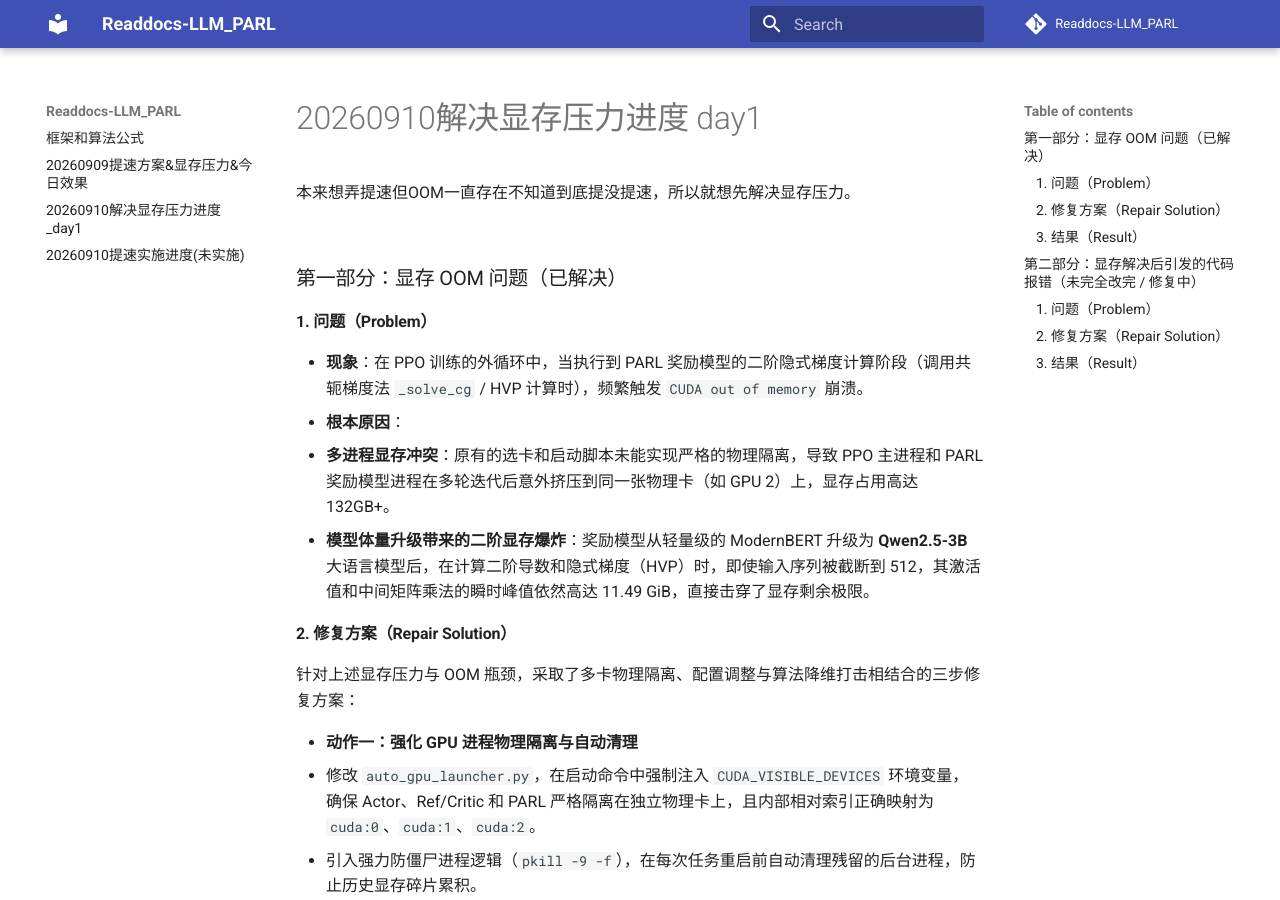
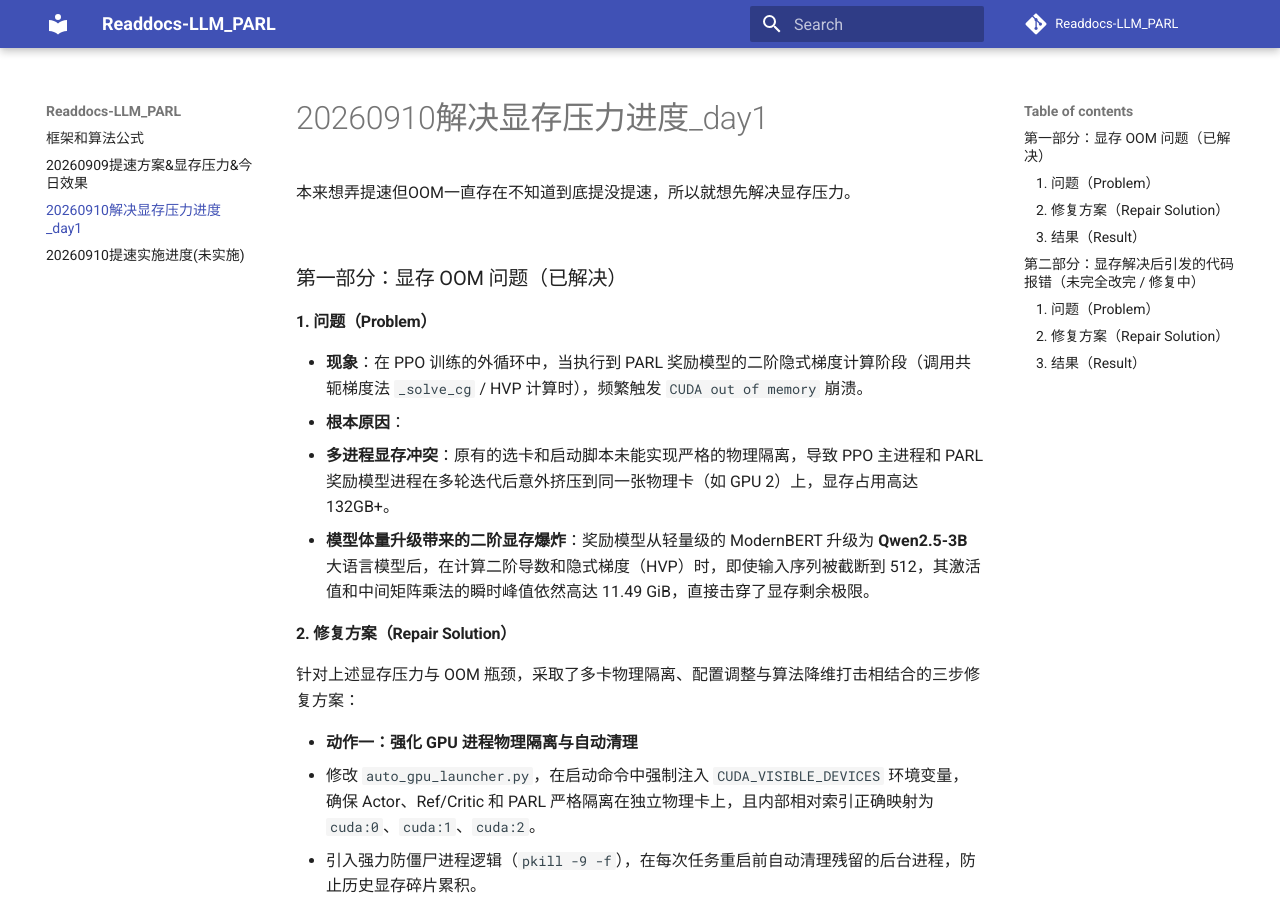
Before and after one commit to Luffy521-art/Readdocs-LLM_PARL, an MkDocs documentation site: the page built from docs/20260910解决显存压力进度_day1.md, in a window 1280 px wide and 900 px high. Built offline with MkDocs 1.6.1 and Material for MkDocs 9.7.7, drawn with Linux system fonts in a browser that asks for light colours; comment, search, counter and statistics services are not loaded; part of the change alters nothing that is shown.

```diff
--- a/mkdocs.yml
+++ b/mkdocs.yml
@@ -10,7 +10,7 @@ theme:
 nav:
   - 框架和算法公式: index.md
   - 20260909提速方案&显存压力&今日效果: 20260909提速方案&显存压力&今日效果.md
-  - 20260910解决显存压力进度_day1: docs/20260910解决显存压力进度_day1.md
+  - 20260910解决显存压力进度_day1: 20260910解决显存压力进度_day1.md
   - 20260910提速实施进度(未实施): 20260910提速实施进度.md
 
 
```
